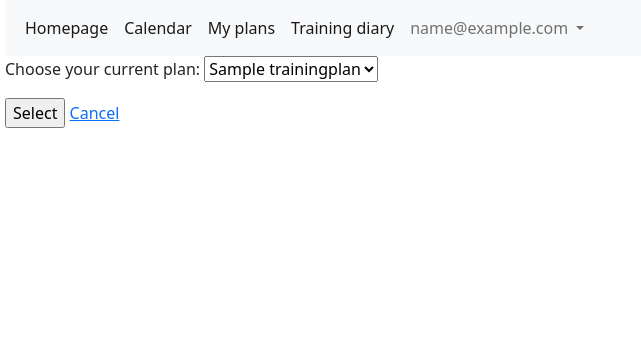
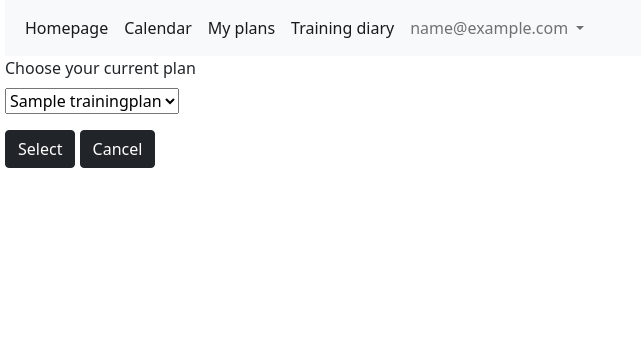
Before and after one commit to Gribek/RunSchedule, a Django app: page /runapp/select_plan in a window 1280 px wide. Shown: the top 356 px of the page, without its empty margins (0-641 px from the left). Run offline with Django 3.2, Linux system fonts and the light colour scheme; a user stored in the database is signed in; tables that the repository leaves empty hold one stand-in row (values such as "Sample post").

Commit message:
Adjust template and add bootstrap styling

```diff
--- a/runapp/templates/runapp/select_current_training_plan.html
+++ b/runapp/templates/runapp/select_current_training_plan.html
@@ -4,15 +4,22 @@
     {% if form.current_plan|length == 0 %}
         <div>
             No training plans found.
-            <a href="{% url 'runapp:training_plan_create' %}">Create a new plan.</a>
+            <a class="btn btn-dark" href="{% url 'runapp:training_plan_create' %}">Create a new plan.</a>
         </div>
     {% else %}
         <div>
-            <form method="post">
-                {{ form.as_p }}
-                <input type="submit" value="Select">
-                <a href="{% url 'runapp:calendar' today.month today.year %}">Cancel</a>
+            <form method="post" class="row g-3">
                 {% csrf_token %}
+                {{ form.non_field_errors }}
+                <div class="col-8 col-md-5 col-xl-3">
+                    {{ form.current_plan.errors }}
+                    <label for="{{ form.current_plan.id_for_label }}" class="form-label">{{ form.current_plan.label }}</label>
+                    {{ form.current_plan }}
+                </div>
+                <div class="col-12">
+                    <input class="btn btn-dark" type="submit" value="Select">
+                    <a class="btn btn-dark" href="{% url 'runapp:calendar' today.month today.year %}">Cancel</a>
+                </div>
             </form>
         </div>
     {% endif %}
```
